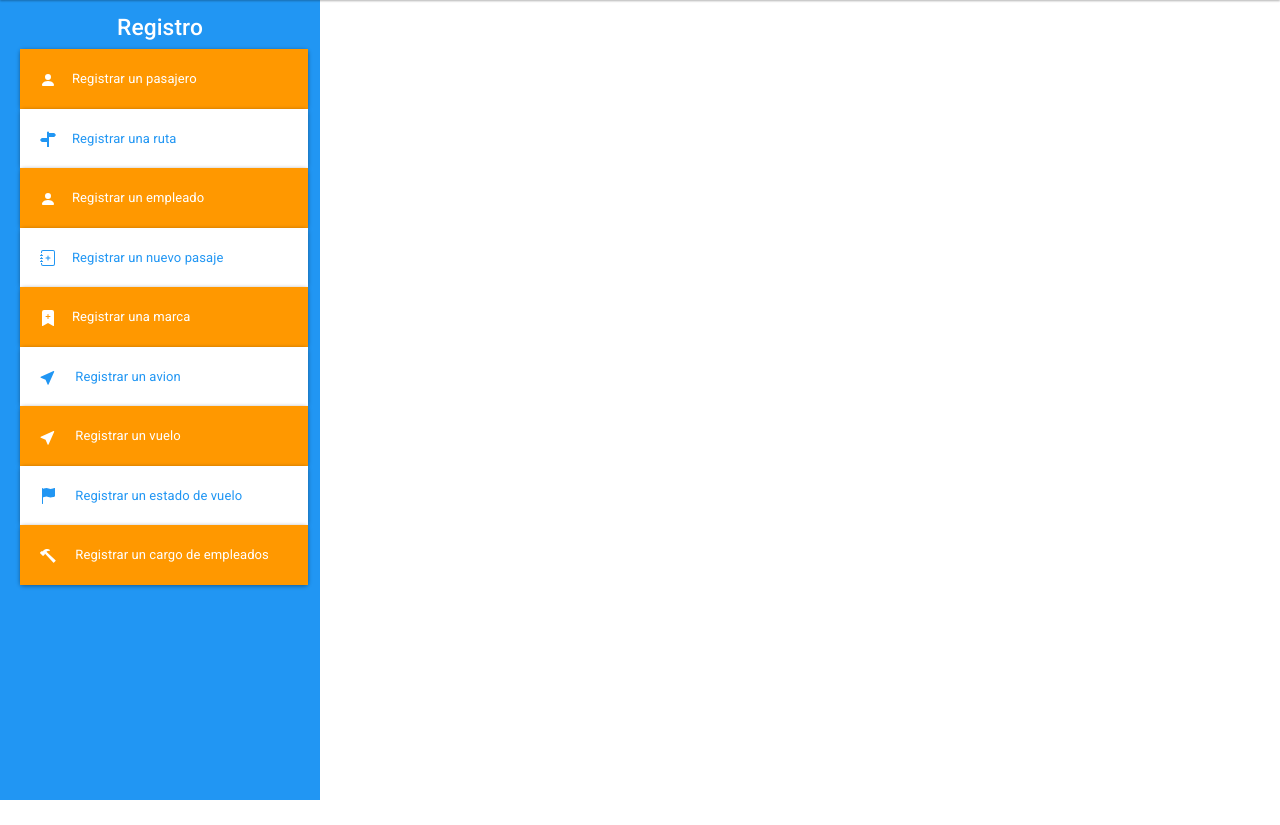
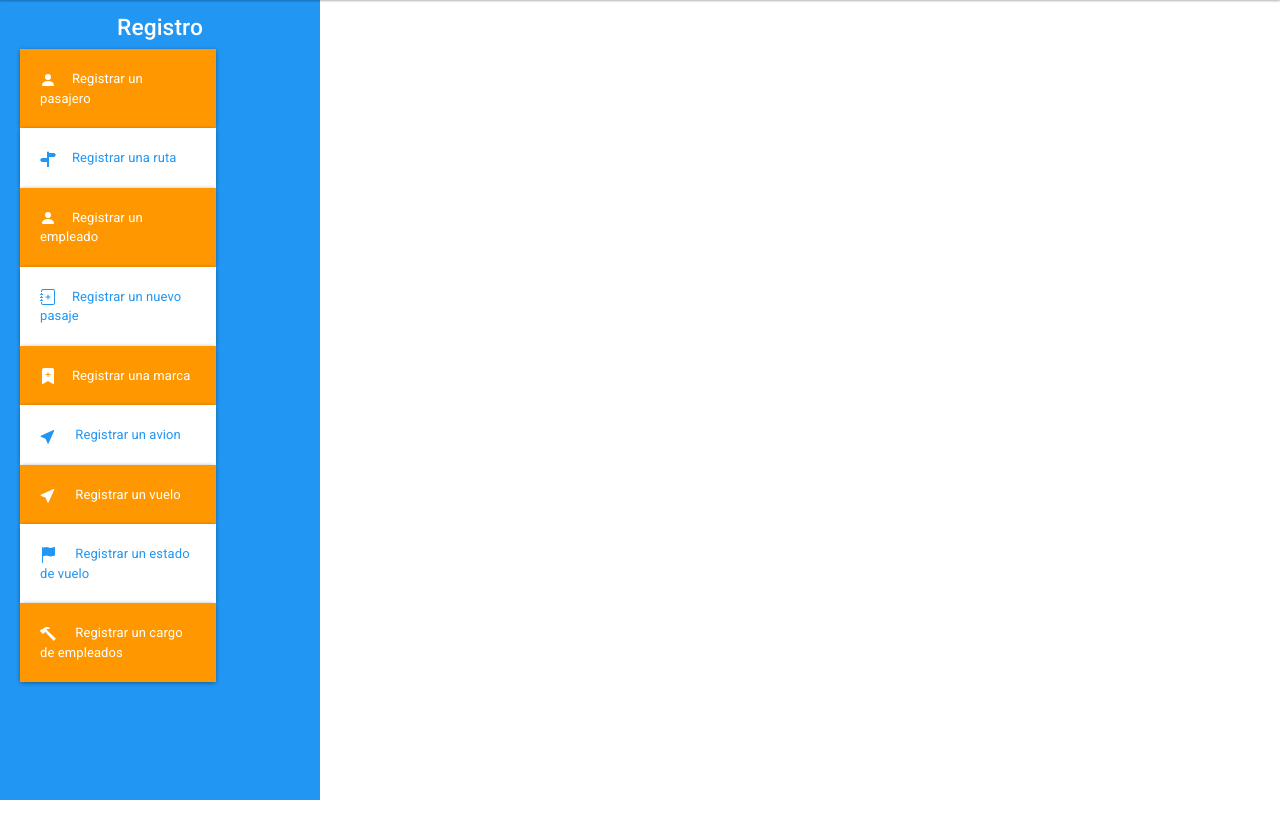
Before and after one commit to neydermosquera/proyecto_final_bases, a Flask app: page /registro.html in a window 1280 px wide; the page is wider, and only the part inside the window is pictured. Shown: the part 108-933 px from the top of that part. After the commit the page ends 908 px from the top of that part, so only its background shows below. Run offline with Flask 2, Linux system fonts and the light colour scheme; some libraries are stand-ins or nearby versions.

Commit message:
Update estilos.css

```diff
--- a/static/css/estilos.css
+++ b/static/css/estilos.css
@@ -12,8 +12,9 @@
 
 
 #sidebar-container .menu{
-    width: 18rem;
+    width: 70%;
 }
+
 
 a:hover {
     text-decoration: none;
@@ -24,5 +25,5 @@ h1{
 }
 
 iframe{
-    padding: 50em;
+    padding:0em;
 }
```
